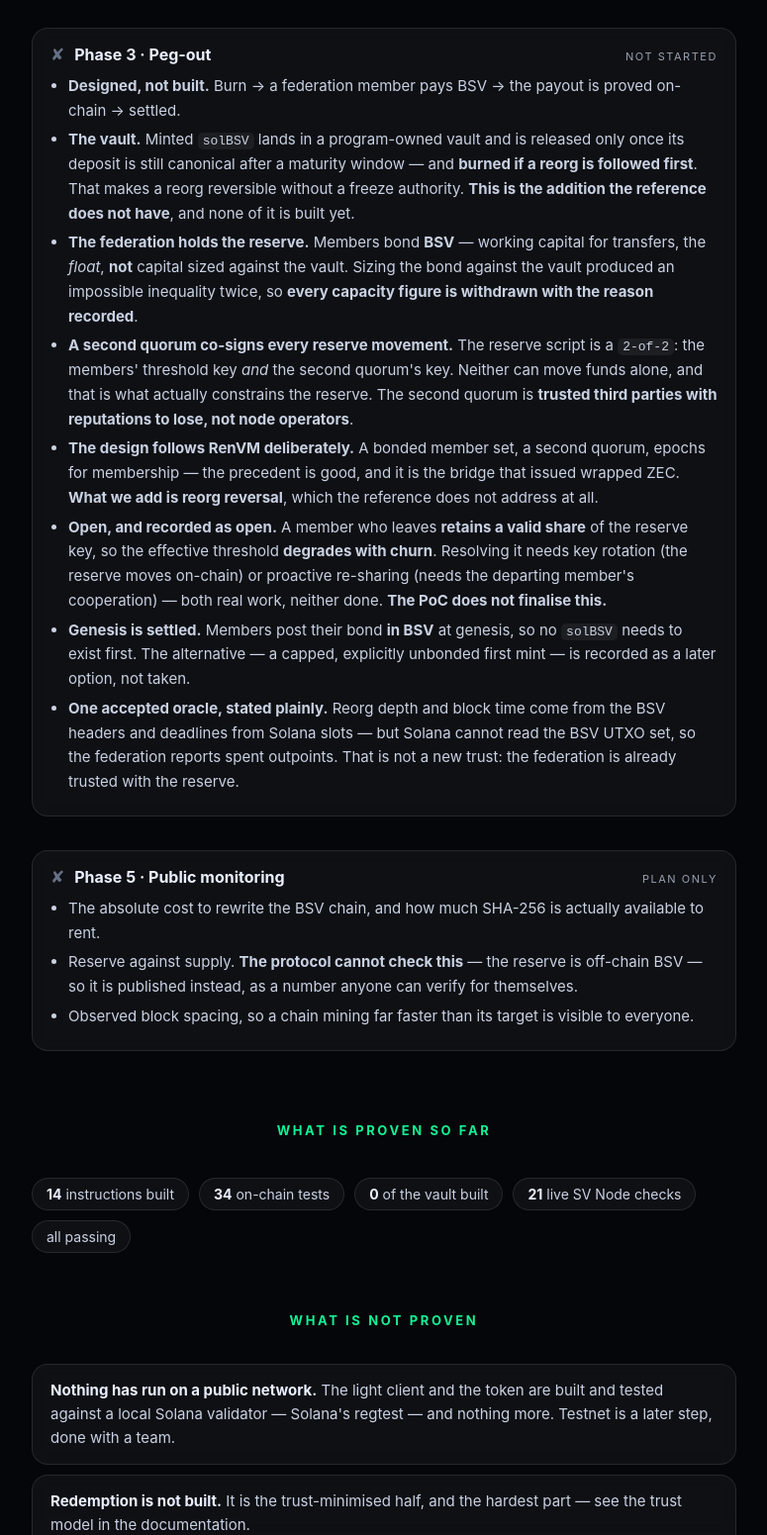
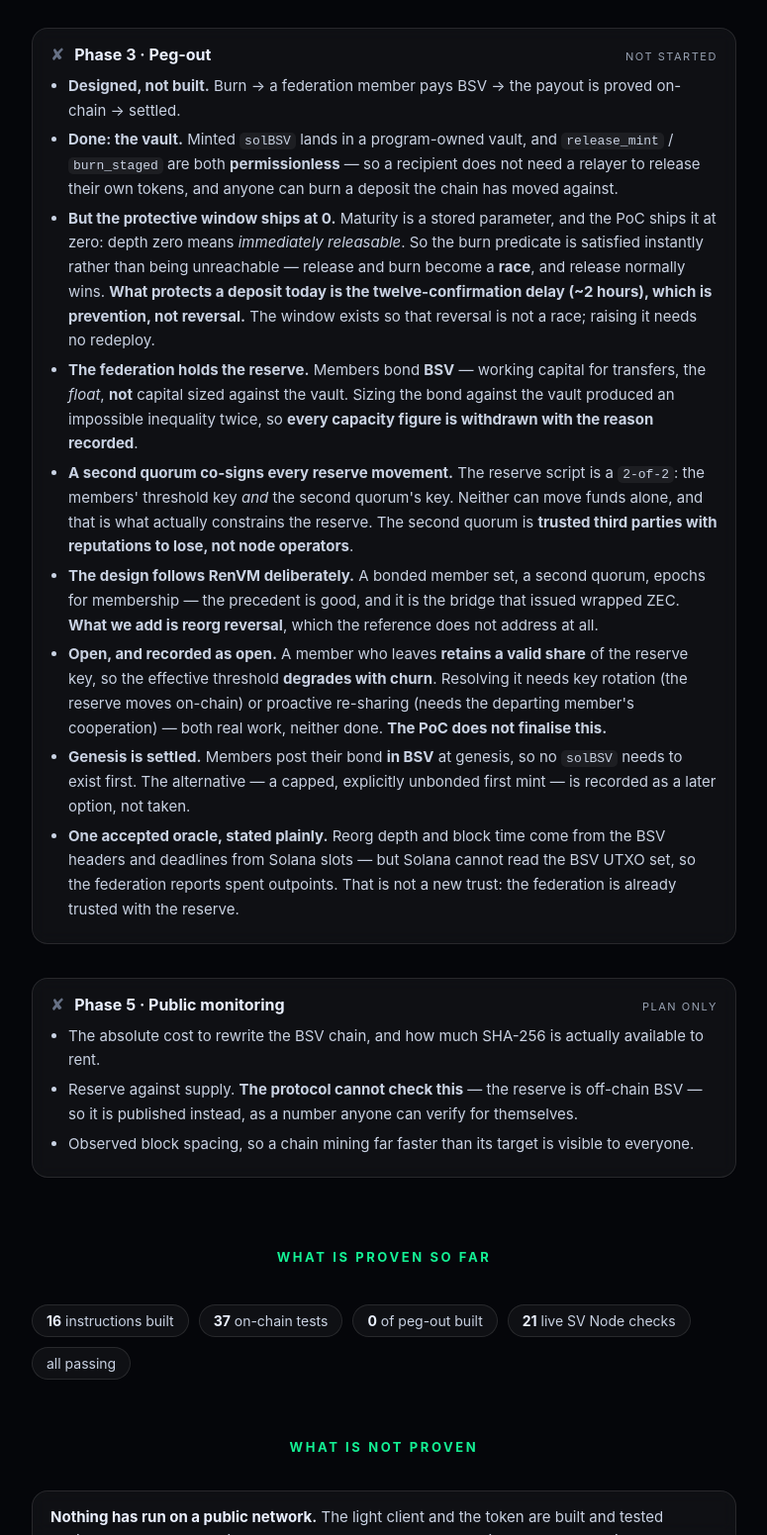
Before and after one commit to solbeam-bot/solbeam, a plain HTML site: page website/status/index.html in a window 1280 px wide. Shown: the part 2320-3871 px from the top of the page at 99% size, without its empty margins (252-1027 px from the left). Drawn offline with Linux system fonts and the light colour scheme.

Commit message:
The vault is built: update the summary, the counts, and the status page
The vault landed, so the documents that said it did not exist are now wrong in the other
direction. Instruction count 14 to 16, tests 34 to 37, and the vault moves out of 'designed,
not built' into the built set.

But the important edit is the caveat, because the vault being built does NOT mean the property
is there. Maturity is a stored parameter and the PoC ships it at ZERO, and as the implementing
agent correctly pointed out, that does not make the burn unreachable -- it makes the burn
predicate satisfied instantly, so release and burn become a RACE and release normally wins.
I had written 'the burn cannot fire', which was too strong and would have been the worse
description to ship.

So the status page now says it plainly: the vault is done, release and burn are both
permissionless, and the protective window ships at zero. What protects a deposit today is the
twelve-confirmation delay, about two hours, which is prevention rather than reversal. The
window exists so reversal is not a race, and raising it needs no redeploy.

This is the difference between 'the mechanism exists' and 'the property holds', and it is
exactly the distinction the project keeps failing to make. The vault is built. The protection
is off by parameter, deliberately, and now stated.

Staged by path.

```diff
--- a/website/status/index.html
+++ b/website/status/index.html
@@ -162,7 +162,8 @@
       </div>
       <ul>
         <li><strong>Designed, not built.</strong> Burn &rarr; a federation member pays BSV &rarr; the payout is proved on-chain &rarr; settled.</li>
-        <li><strong>The vault.</strong> Minted <code>solBSV</code> lands in a program-owned vault and is released only once its deposit is still canonical after a maturity window — and <strong>burned if a reorg is followed first</strong>. That makes a reorg reversible without a freeze authority. <strong>This is the addition the reference does not have</strong>, and none of it is built yet.</li>
+        <li><strong>Done: the vault.</strong> Minted <code>solBSV</code> lands in a program-owned vault, and <code>release_mint</code> / <code>burn_staged</code> are both <strong>permissionless</strong> — so a recipient does not need a relayer to release their own tokens, and anyone can burn a deposit the chain has moved against.</li>
+        <li><strong>But the protective window ships at 0.</strong> Maturity is a stored parameter, and the PoC ships it at zero: depth zero means <em>immediately releasable</em>. So the burn predicate is satisfied instantly rather than being unreachable — release and burn become a <strong>race</strong>, and release normally wins. <strong>What protects a deposit today is the twelve-confirmation delay (~2 hours), which is prevention, not reversal.</strong> The window exists so that reversal is not a race; raising it needs no redeploy.</li>
         <li><strong>The federation holds the reserve.</strong> Members bond <strong>BSV</strong> — working capital for transfers, the <em>float</em>, <strong>not</strong> capital sized against the vault. Sizing the bond against the vault produced an impossible inequality twice, so <strong>every capacity figure is withdrawn with the reason recorded</strong>.</li>
         <li><strong>A second quorum co-signs every reserve movement.</strong> The reserve script is a <code>2-of-2</code>: the members' threshold key <em>and</em> the second quorum's key. Neither can move funds alone, and that is what actually constrains the reserve. The second quorum is <strong>trusted third parties with reputations to lose, not node operators</strong>.</li>
         <li><strong>The design follows RenVM deliberately.</strong> A bonded member set, a second quorum, epochs for membership — the precedent is good, and it is the bridge that issued wrapped ZEC. <strong>What we add is reorg reversal</strong>, which the reference does not address at all.</li>
@@ -187,9 +188,9 @@
 
     <h2>What is proven so far</h2>
     <div class="tally">
-      <span><b>14</b> instructions built</span>
-      <span><b>34</b> on-chain tests</span>
-      <span><b>0</b> of the vault built</span>
+      <span><b>16</b> instructions built</span>
+      <span><b>37</b> on-chain tests</span>
+      <span><b>0</b> of peg-out built</span>
       <span><b>21</b> live SV&nbsp;Node checks</span>
       <span>all passing</span>
     </div>
```
Also changed, not shown: docs/13-summary.md (+1 -1 lines), docs/28-state-of-the-project.md (+4 -3 lines), README.md.
